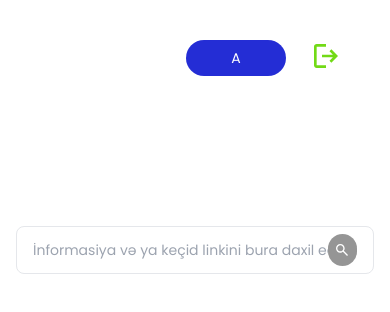
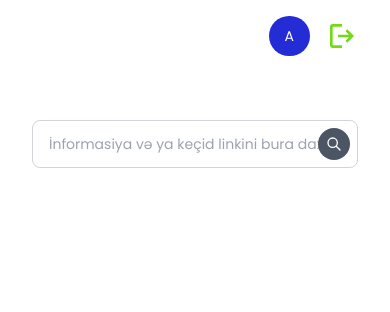
Before and after one commit to Pervin32/Fact-checking-asisstant-new-main, a React (Vite) app: page /textinput in a window 390 px wide. Shown: the top 312 px of the page. Built offline with nearby package versions, Linux system fonts and the light colour scheme.

Commit message:
responsive

```diff
--- a/src/pages/Home.jsx
+++ b/src/pages/Home.jsx
@@ -7,16 +7,15 @@ import Navbar from '@/components/Navbar';
 import MaybeNavbar from '@/components/MaybeNavbar';
 import Text_Input from './Text_Input';
 
-
 const Home = () => {
   const prinsiplerimizRef = useRef(null);
   const aboutRef = useRef(null);
   const whoWeAreRef = useRef(null);
 
-  // Common scroll function
+  // Ümumi sürüşdürmə funksiyası
   const scrollToSection = (ref) => {
     if (ref.current) {
-      const offsetTop = ref.current.offsetTop - 100; // Offset for 100px top margin
+      const offsetTop = ref.current.offsetTop - (window.innerWidth < 768 ? 60 : 100); // Mobil üçün uyğunlaşdırılmış ofset
       window.scrollTo({
         top: offsetTop,
         behavior: "smooth",
@@ -25,7 +24,7 @@ const Home = () => {
   };
 
   return (
-    <div>
+    <div className="min-h-screen w-full">
       <MaybeNavbar>
         <Navbar
           onPrinsiplerimizClick={() => scrollToSection(prinsiplerimizRef)}
@@ -34,21 +33,27 @@ const Home = () => {
         />
       </MaybeNavbar>
 
-      <section className="space-y-16">
+      <section className="space-y-8 md:space-y-16 px-4 md:px-6 lg:px-8">
         <Main />
 
-        <section ref={prinsiplerimizRef} id="prinsiplerimiz" className="pt-16">
-
+        <section
+          ref={prinsiplerimizRef}
+          id="prinsiplerimiz"
+          className="pt-8 md:pt-16">
           <Princip />
         </section>
 
-        <section ref={aboutRef} id="about" className="pt-16">
-
+        <section
+          ref={aboutRef}
+          id="about"
+          className="pt-8 md:pt-16">
           <About />
         </section>
 
-        <section ref={whoWeAreRef} id="who-we-are" className="pt-16">
-
+        <section
+          ref={whoWeAreRef}
+          id="who-we-are"
+          className="pt-8 md:pt-16">
           <WhoWeAre />
         </section>
       </section>
--- a/src/pages/Text_Input.jsx
+++ b/src/pages/Text_Input.jsx
@@ -1,7 +1,7 @@
 import React, { useState, useEffect } from 'react';
+import { Link, useNavigate } from 'react-router-dom';
 import enter from '@/assets/img/enter.svg';
-import search from '@/assets/img/search.svg';
-import { Link, useNavigate } from 'react-router-dom';
+
 
 const Text_Input = () => {
   const [searchText, setSearchText] = useState('');
@@ -10,10 +10,8 @@ const Text_Input = () => {
   const navigate = useNavigate();
 
   useEffect(() => {
-    // Get user email from localStorage
     const userEmail = localStorage.getItem('userEmail');
     if (userEmail) {
-      // Extract username from email (before @)
       const extractedUsername = userEmail.split('@')[0];
       setUsername(extractedUsername);
     }
@@ -28,11 +26,11 @@ const Text_Input = () => {
       const mockApiResponse = {
         score: 0,
         sources: [
-          { title: 'API', score: 0, description: 'Simulated fact-check result' },
+          { title: 'API', score: 0, description: 'Simulyasiya edilmiş fakt yoxlama nəticəsi' },
         ],
         recommendations: [
-          'Cross-check with other trusted sources',
-          'Look for expert opinions',
+          'Digər etibarlı mənbələrlə çarpaz yoxlayın',
+          'Ekspert rəylərini axtarın',
         ],
       };
 
@@ -47,18 +45,18 @@ const Text_Input = () => {
         navigate('/result', { state: loadingData });
       }, 3000);
     } catch (error) {
-      console.error('Error in mock API:', error);
+      console.error('API-də xəta:', error);
 
       const loadingData = {
         searchText,
         score: 50,
         sources: [
-          { title: 'Error', score: 0, description: 'Unable to verify fact' },
+          { title: 'Error', score: 0, description: 'Faktı yoxlamaq mümkün deyil' },
         ],
         recommendations: [
-          'Check your internet connection',
-          'Try again later',
-          'Verify information manually',
+          'İnternet bağlantınızı yoxlayın',
+          'Daha sonra yenidən cəhd edin',
+          'Məlumatı əl ilə yoxlayın',
         ],
       };
 
@@ -76,42 +74,92 @@ const Text_Input = () => {
   };
 
   return (
-    <div>
-      <div className="flex justify-end gap-6 pt-10 pr-8">
-        <div className="bg-blue w-[100px] sm:w-[168px] h-9 text-white rounded-full text-center text-sm sm:text-base leading-[30px] flex items-center justify-center">
+    <div className="min-h-screen w-full px-4 md:px-6 lg:px-8">
+      {/* Header Section */}
+      <header className="flex justify-end items-center gap-4 md:gap-6 pt-4 md:pt-10">
+        <div className="bg-blue rounded-full px-4 py-2 md:px-6 md:py-2.5">
+          <span className="text-white text-sm md:text-base whitespace-nowrap">
             {username || 'A'}
+          </span>
         </div>
-        <Link to="/registration">
-          <img src={enter} alt="enter" className="size-8 md:size-9" />
+        <Link
+          to="/registration"
+          className="flex items-center justify-center w-8 h-8 md:w-9 md:h-9"
+        >
+           <img src={enter} alt="enter" className="w-8 h-8 md:w-9 md:h-9" />
         </Link>
-      </div>
+      </header>
 
-      <div className="max-w-[744px] w-full h-12 sm:h-[52px] flex items-center justify-between mx-auto mt-[150px] sm:mt-[375px] border px-4 sm:px-6 rounded-lg sm:rounded-[16px] text-[#8D8D8D]">
+      {/* Search Section */}
+      <main className="flex items-center justify-center w-full mt-16 md:mt-32 lg:mt-40">
+        <div className="w-full max-w-2xl mx-auto">
+          <div className="relative flex items-center w-full">
             <input
               type="text"
               placeholder="İnformasiya və ya keçid linkini bura daxil edin!"
-          className="w-full text-sm sm:text-lg leading-6 outline-none"
+              className="w-full h-12 md:h-14 px-4 md:px-6 py-2 md:py-3
+                         text-sm md:text-base lg:text-lg
+                         border border-gray-300 rounded-lg md:rounded-xl
+                         focus:outline-none focus:ring-2 focus:ring-blue-500
+                         transition-all duration-200 ease-in-out
+                         disabled:bg-gray-50 disabled:cursor-not-allowed"
               value={searchText}
               onChange={(e) => setSearchText(e.target.value)}
               onKeyDown={handleKeyPress}
               disabled={isLoading}
             />
-        <div
-          className={`bg-[#959595] w-8 h-8 sm:w-10 sm:h-10 rounded-full flex items-center justify-center cursor-pointer ${isLoading ? 'opacity-50' : ''}`}
+
+            <button
+              className={`absolute right-2 md:right-3
+                         w-8 h-8 md:w-10 md:h-10
+                         flex items-center justify-center
+                         bg-gray-600 hover:bg-gray-700
+                         rounded-full transition-colors
+                         ${isLoading ? 'opacity-50 cursor-not-allowed' : 'cursor-pointer'}`}
               onClick={!isLoading ? handleSearch : undefined}
+              disabled={isLoading}
             >
               {isLoading ? (
                 <div className="animate-spin">
-              <svg className="w-4 h-4 sm:w-5 sm:h-5 text-white" fill="none" viewBox="0 0 24 24">
-                <circle className="opacity-25" cx="12" cy="12" r="10" stroke="currentColor" strokeWidth="4"></circle>
-                <path className="opacity-75" fill="currentColor" d="M4 12a8 8 0 018-8V0C5.373 0 0 5.373 0 12h4zm2 5.291A7.962 7.962 0 014 12H0c0 3.042 1.135 5.824 3 7.938l3-2.647z"></path>
+                  <svg
+                    className="w-4 h-4 md:w-5 md:h-5 text-white"
+                    fill="none"
+                    viewBox="0 0 24 24"
+                  >
+                    <circle
+                      className="opacity-25"
+                      cx="12"
+                      cy="12"
+                      r="10"
+                      stroke="currentColor"
+                      strokeWidth="4"
+                    />
+                    <path
+                      className="opacity-75"
+                      fill="currentColor"
+                      d="M4 12a8 8 0 018-8V0C5.373 0 0 5.373 0 12h4zm2 5.291A7.962 7.962 0 014 12H0c0 3.042 1.135 5.824 3 7.938l3-2.647z"
+                    />
                   </svg>
                 </div>
               ) : (
-            <img src={search} alt="search" className="w-4 h-4 sm:w-5 sm:h-5" />
+                <svg
+                  className="w-4 h-4 md:w-5 md:h-5 text-white"
+                  fill="none"
+                  stroke="currentColor"
+                  viewBox="0 0 24 24"
+                >
+                  <path
+                    strokeLinecap="round"
+                    strokeLinejoin="round"
+                    strokeWidth={2}
+                    d="M21 21l-6-6m2-5a7 7 0 11-14 0 7 7 0 0114 0z"
+                  />
+                </svg>
               )}
+            </button>
           </div>
         </div>
+      </main>
     </div>
   );
 };
```
Also changed, not shown: src/pages/Login.jsx (+20 -21 lines), src/pages/Registration.jsx (+12 -12 lines), src/pages/Result.jsx (+19 -19 lines). Lines whose indentation alone changed are shown as unchanged.
